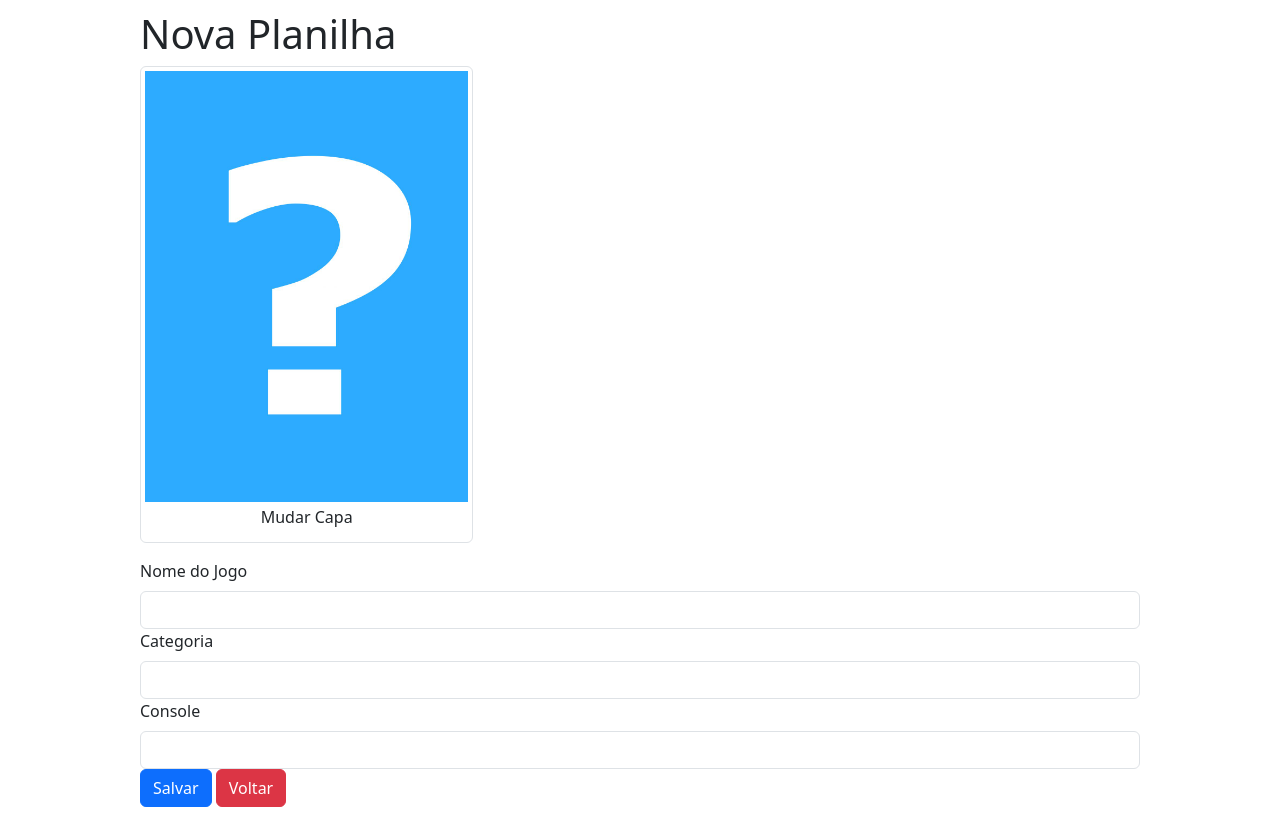
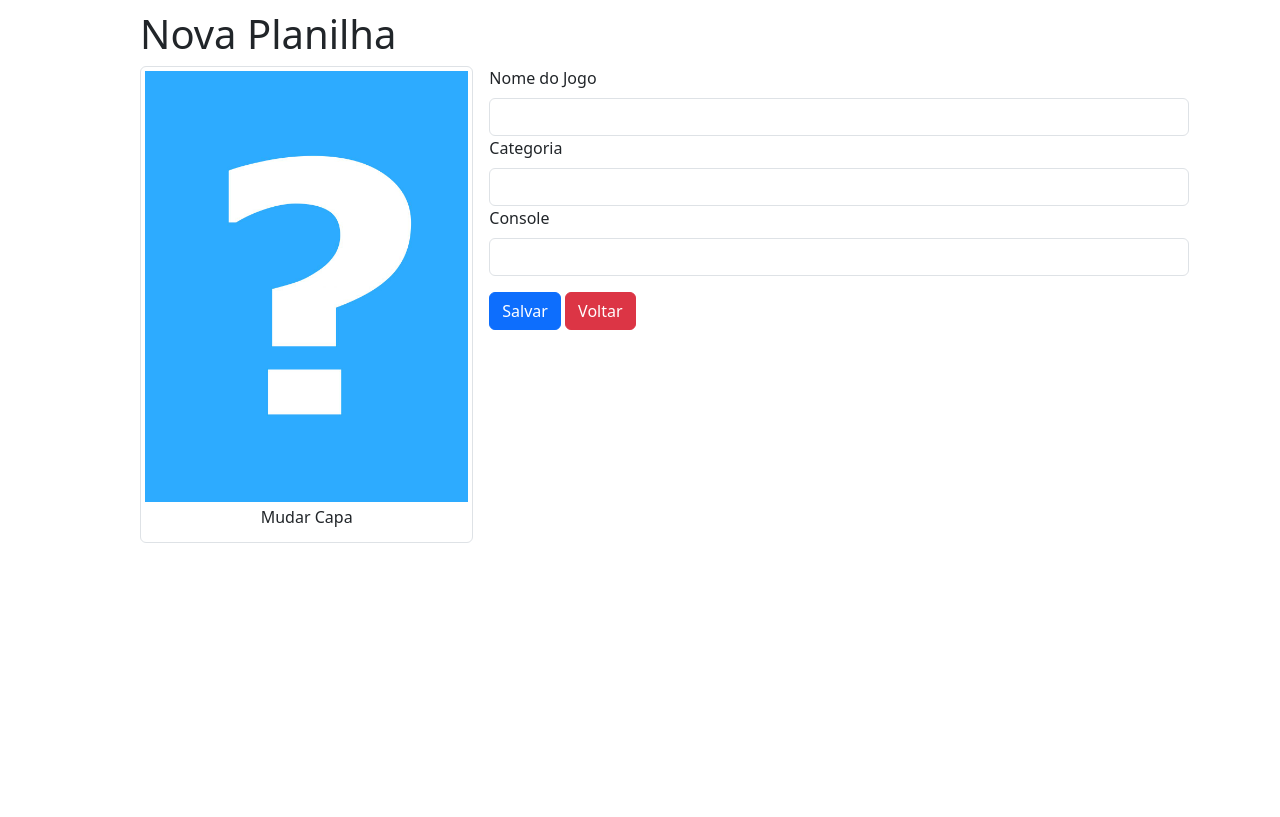
Before and after one commit to monicamo/projecoesae, a Flask app: page /novo in a window 1280 px wide. After the commit the page ends 543 px from the top, so only its background shows below. Run offline with Flask 3, Linux system fonts and the light colour scheme; the visitor is signed in with stand-in values (Sample User, id 1); some libraries are stand-ins or nearby versions.

Commit message:
Refatorando css

```diff
--- a/templates/login.html
+++ b/templates/login.html
@@ -5,6 +5,7 @@
     <meta name="viewport" content="width=device-width, initial-scale=1">
     <title>Jogoteca</title>
     <link rel="stylesheet" href="{{ url_for('static', filename='bootstrap.css') }}">
+    <link rel="stylesheet" href="{{ url_for('static', filename='app.css') }}">
   </head>
   <body>
     <div class="container">
@@ -30,12 +31,12 @@
                 {{ form.senha.label(class="form-label") }}
                 {{ form.senha(class="form-control") }}
             </div>
-             <div class="form-group">
+             <div class="form-group buttons">
                 {{ form.login(class="btn btn-primary") }}
+                 <a class="btn btn-danger" href="{{ url_for('index') }}">Voltar</a>
             </div>
         </form>
 
-        <a class="btn btn-danger" href="{{ url_for('index') }}">Voltar</a>
 
     </div>
 </body>
--- a/templates/novo.html
+++ b/templates/novo.html
@@ -1,7 +1,7 @@
 {% extends "template.html" %}
 {% block conteudo %}
-      <form action="{{ url_for('criar') }}" method="post" enctype="multipart/form-data">
-        <figure class="img-thumbnail col-md-4">
+      <form class="formularioJogo" action="{{ url_for('criar') }}" method="post" enctype="multipart/form-data">
+        <figure class="img-thumbnail col-md-4 formularioImagem">
           <img class="img-fluid" src="{{ url_for('imagem', nome_arquivo='capa_padrao.jpg') }}">
           <figcaption>
             <label class="fileContainer">
@@ -12,23 +12,22 @@
         </figure>
         <fieldset>
             {{ form.csrf_token() }}
-          <div class="form-group">
+          <div class="form-group inputBox">
              {{ form.nome.label(class="form-label") }}
              {{ form.nome(class="form-control") }}
           </div>
-          <div class="form-group">
+          <div class="form-group inputBox">
              {{ form.categoria.label(class="form-label") }}
              {{ form.categoria(class="form-control") }}
           </div>
-          <div class="form-group">
+          <div class="form-group inputBox">
               {{ form.console.label(class="form-label") }}
               {{ form.console(class="form-control") }}
           </div>
-           <div class="form-group">
+           <div class="form-group buttons">
              {{ form.salvar(class="btn btn-primary") }}
                <a class="btn btn-danger" href="{{ url_for('index') }}">Voltar</a>
            </div>
-
         </fieldset>
       </form>
 {% endblock %}
```
Also changed, not shown: templates/editar.html (+6 -6 lines).
